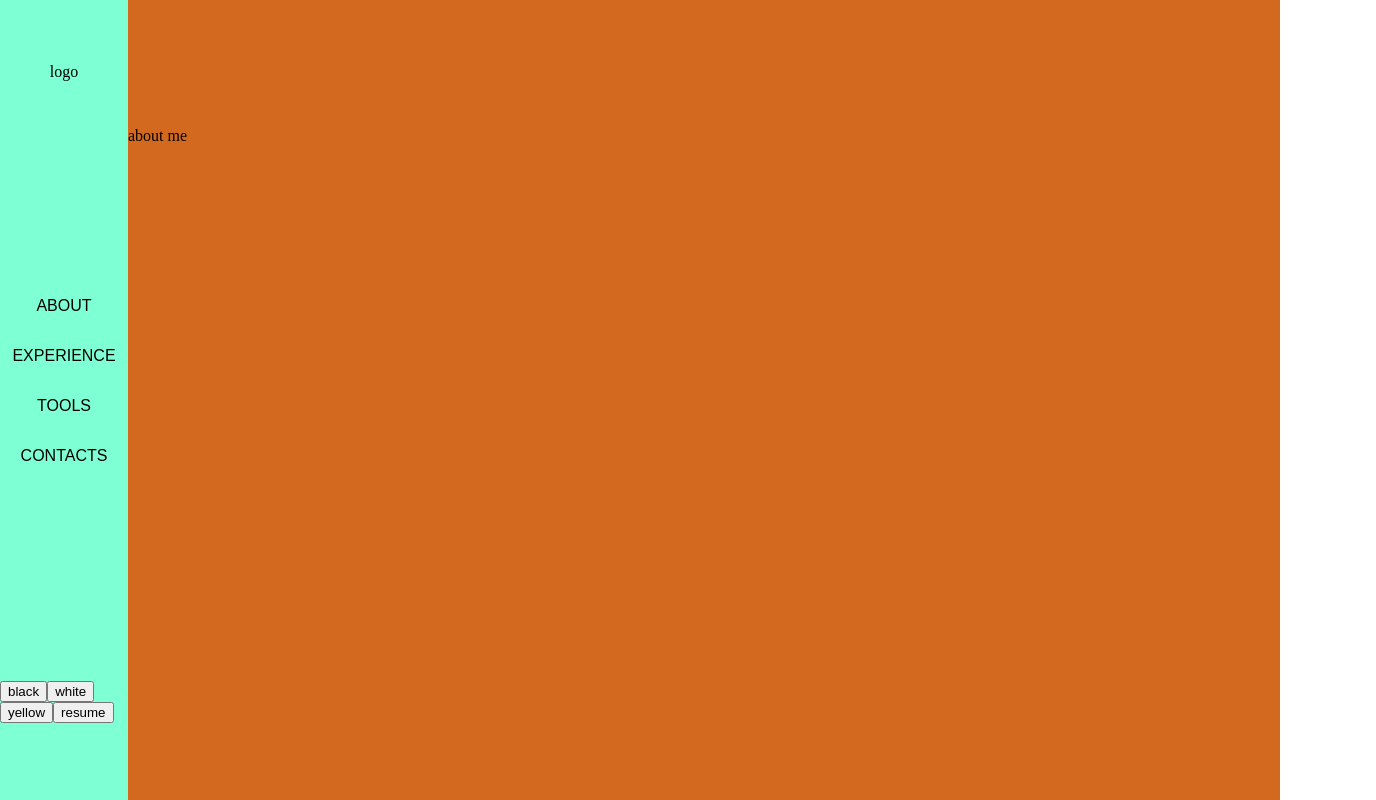
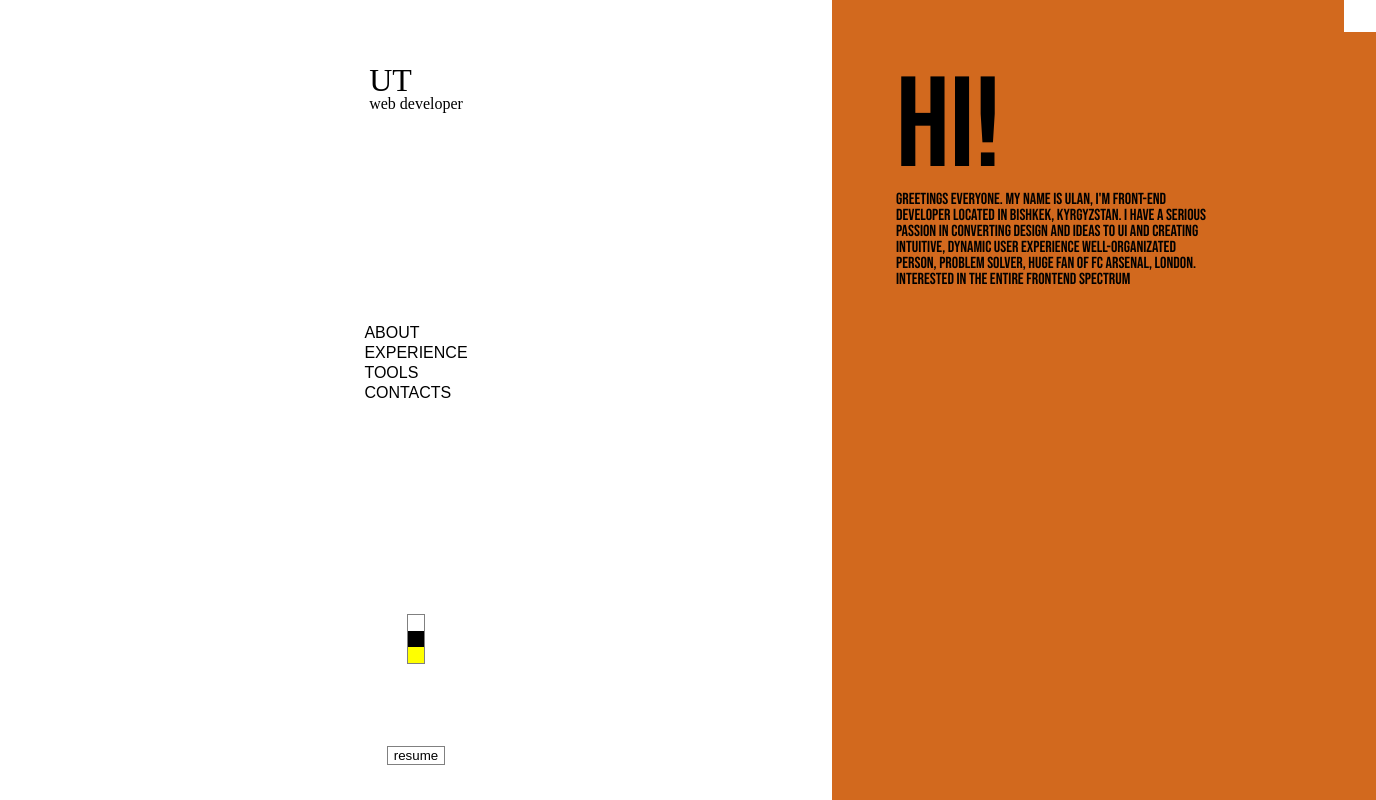
Before and after one commit to UlanTursunbek/ulan-site, a React (Create React App) app: page / in a window 1280 px wide. Shown: the top 800 px of the page, 1376 px wide, since content can reach past the window. Built offline with nearby package versions, Linux system fonts and the light colour scheme; what react-animations would draw is missing.

Commit message:
add some styles

```diff
--- a/src/App.tsx
+++ b/src/App.tsx
@@ -5,12 +5,8 @@ import InfoComponent from "./components/Info";
 function App() {
   return (
     <div className="main-container">
-      <div className="left-container">
         <LeftComponent />
-      </div>
-      <div className="info-container">
         <InfoComponent />
-      </div>
     </div>
   );
 }
--- a/src/components/AboutComponent.tsx
+++ b/src/components/AboutComponent.tsx
@@ -3,7 +3,20 @@ import "../styles/infoComponent.scss";
 
 const AboutComponent = () => {
   // const { route } = useAppSelector((state) => state.route);
-  return <div className="info">about me</div>;
+  return (
+    <div className="info">
+      <h1>Hi! </h1>
+      <p>
+        Greetings everyone.
+        My name is Ulan,
+        I'm front-end developer located in Bishkek, Kyrgyzstan.
+        I have a serious passion in converting design and ideas to UI and creating intuitive,
+        dynamic user experience
+        Well-organizated person, problem solver, huge fan of FC Arsenal, London.
+        Interested in the entire frontend spectrum
+      </p>
+    </div>
+  );
 };
 
 export default AboutComponent;
--- a/src/components/ContactsComponent.tsx
+++ b/src/components/ContactsComponent.tsx
@@ -16,5 +16,5 @@ const Contacts = () => {
 export default Contacts;
 
 const StyledInfo = styled.div`
-  animation: 2s ${bounceAnimation};
+  /* animation: 2s ${bounceAnimation}; */
 `;
--- a/src/components/Left.tsx
+++ b/src/components/Left.tsx
@@ -7,7 +7,10 @@ const LeftComponent = () => {
   const dispatch = useAppDispatch();
   return (
     <div className="title">
-      <div>logo</div>
+      <div>
+        <div className="logo">UT</div>
+        <div className="logo-title">web developer</div>
+      </div>
       <div className="nav-links">
         <button
           className="link"
@@ -34,12 +37,12 @@ const LeftComponent = () => {
           {routes.CONTACTS}
         </button>
       </div>
-      <div>
-        <button>black</button>
-        <button>white</button>
-        <button>yellow</button>
-        <button>resume</button>
+      <div className="theme-buttons">
+        <button type="button" className="white"></button>
+        <button type="button" className="black"></button>
+        <button type="button" className="yellow"></button>
       </div>
+      <button className="resume">resume</button>
       <div>social links</div>
     </div>
   );
--- a/src/styles/App.scss
+++ b/src/styles/App.scss
@@ -130,15 +130,6 @@ table {
 
 .main-container {
   display: flex;
-  justify-content: center;
-  align-items: center;
+  width: 100%;
+  height: 100vh;
 }
-.left-container {
-  width: 10%;
-}
-.nav-container {
-  width: 20%;
-}
-.info-container {
-  width: 100%;
-}
--- a/src/styles/infoComponent.scss
+++ b/src/styles/infoComponent.scss
@@ -1,6 +1,16 @@
+@import url("https://fonts.googleapis.com/css2?family=Bebas+Neue&display=swap");
+
 .info {
   width: 100%;
-  height: 100vh;
+  height: 100%;
   background-color: chocolate;
   padding: 64px 0;
+  font-family: "Bebas Neue";
+  padding: 32px;
+  h1 {
+    font-size: 128px;
+  }
+  p {
+    width: 320px;
+  }
 }
--- a/src/styles/leftComponent.scss
+++ b/src/styles/leftComponent.scss
@@ -1,34 +1,74 @@
 @import url("https://fonts.googleapis.com/css2?family=Bebas+Neue&display=swap");
 .left-container {
   width: 128px;
+  font-family: "Bebas Neue";
 }
 .title {
   width: 100%;
-  height: 100vh;
-  background-color: aquamarine;
+  height: 100%;
+  background-color: white;
   display: flex;
   flex-direction: column;
   align-items: center;
   justify-content: space-between;
   padding: 64px 0;
+  .resume {
+    border: solid 1px gray;
+    background-color: white;
+  }
+  .theme-buttons {
+    display: flex;
+    flex-direction: column;
+    align-items: center;
+    justify-content: center;
+    border: solid 1px gray;
+    button {
+      border-style: none;
+      width: 16px;
+      height: 16px;
+      &:hover {
+        height: 64px;
+        transition: 0.5s ease-out;
+      }
+    }
+    .white {
+      background-color: white;
+    }
+    .black {
+      background-color: black;
+    }
+    .yellow {
+      background-color: yellow;
+    }
+  }
 }
-
+.logo {
+  font-size: 64px;
+}
+.logo {
+  font-size: 32px;
+}
 
 .nav-links {
   height: 40vh;
-  padding: 16px 0;
+  padding: 8px 0;
   display: flex;
   flex-direction: column;
   font-family: "Bebas Neue";
   display: flex;
   justify-content: center;
+  align-items: start;
 }
 
 .link {
   font-size: 16px;
   text-decoration: none;
   color: black;
-  padding: 16px;
+  // padding: 16px;
   background: none;
   border: none;
+  &:hover {
+    background-color: burlywood;
+    transition: 1s ease-out;
+  }
 }
```
